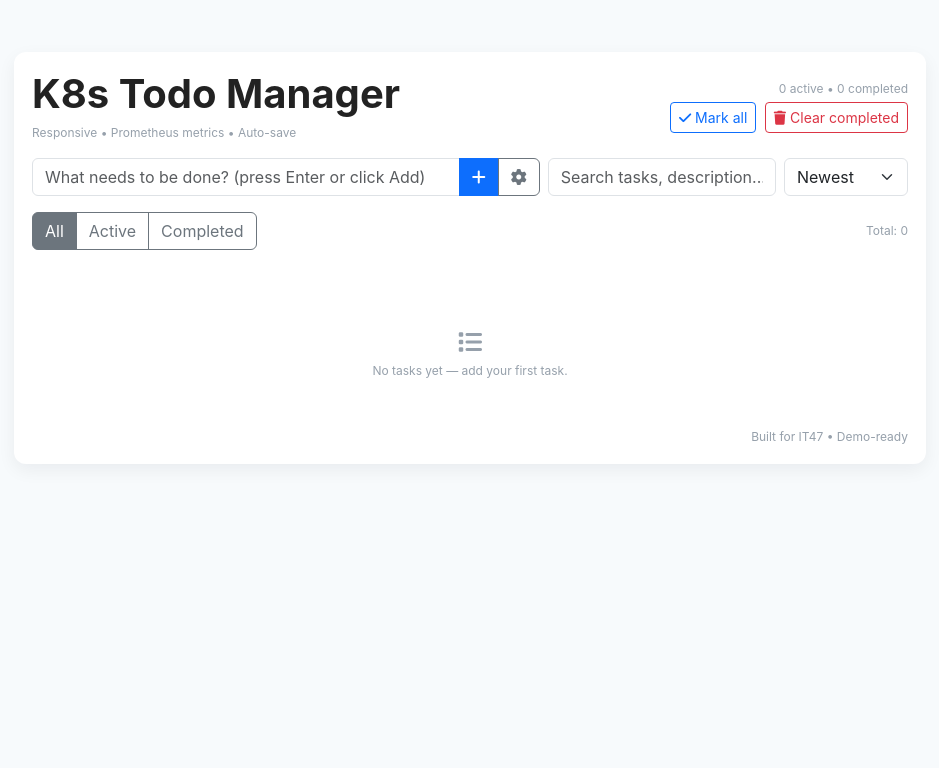
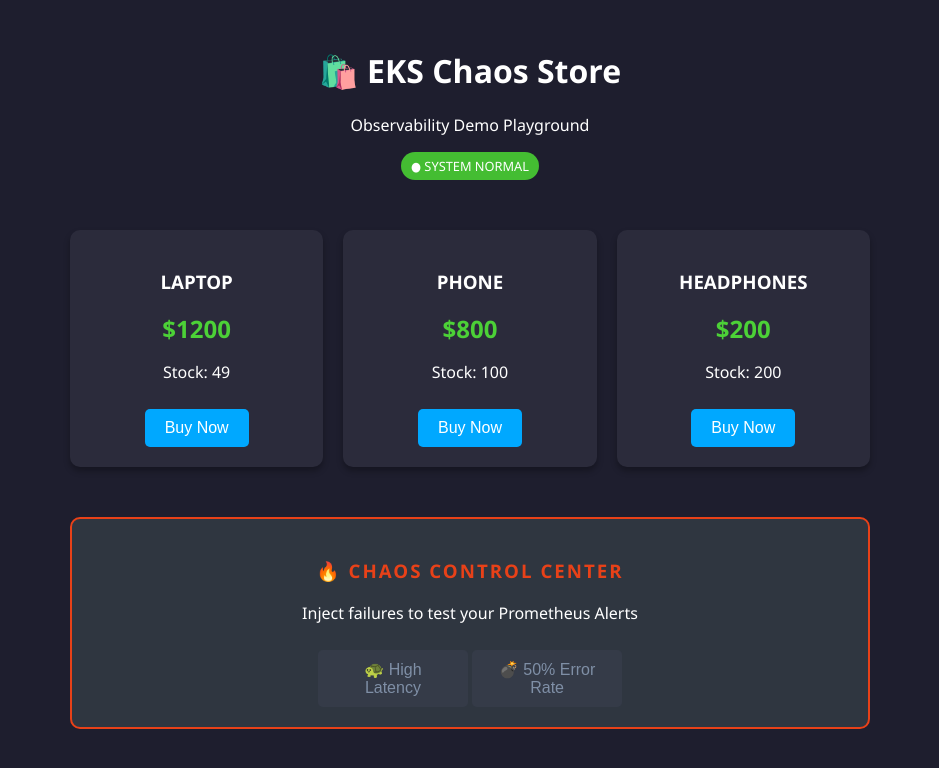
Before and after one commit to adi-25704/Kubernetes-Cluster-Monitoring-and-Alerting-using-Prometheus-and-Grafana-on-AWS-EKS, a Flask app: page / in a window 1280 px wide. Shown: the top 768 px of the page, without its empty margins (170-1109 px from the left). Run offline with Flask 3, Linux system fonts and the light colour scheme; data that the repository does not hold is empty.

Commit message:
Changed application from To-Do to chaos store

```diff
--- a/app.py
+++ b/app.py
@@ -1,194 +1,117 @@
-# app.py
-import json, os, threading, time
-from datetime import datetime
-from flask import Flask, request, jsonify, render_template, send_from_directory
-from prometheus_client import Counter, Histogram, generate_latest, CONTENT_TYPE_LATEST
+import time
+import random
+import threading
+import os
+from flask import Flask, render_template, jsonify, request
+from prometheus_client import Counter, Histogram, Gauge, generate_latest, CONTENT_TYPE_LATEST
 
-app = Flask(__name__, static_url_path="/static", template_folder="templates")
+app = Flask(__name__)
 
-DATA_FILE = os.environ.get("TASKS_FILE", "tasks.json")
-LOCK = threading.Lock()
+# --- METRICS ---
+HTTP_REQUESTS = Counter("http_requests_total", "Total HTTP Requests", ["method", "endpoint", "status"])
+REQUEST_LATENCY = Histogram("http_request_duration_seconds", "Request latency", ["endpoint"])
+SALES_TOTAL = Counter("sales_dollars_total", "Total sales in dollars")
+INVENTORY = Gauge("inventory_items", "Current items in stock", ["product"])
+ACTIVE_USERS = Gauge("active_users", "Fake active users count")
 
-# in-memory with load/save
-tasks = []
-task_id_counter = 1
+# --- CHAOS SETTINGS ---
+# We use these global flags to simulate bad behavior
+chaos_config = {
+    "latency": False,   # If True, requests will be slow
+    "error_rate": False # If True, 50% of requests will return 500
+}
 
-def load_data():
-    global tasks, task_id_counter
-    if os.path.exists(DATA_FILE):
-        with open(DATA_FILE, "r") as f:
-            try:
-                payload = json.load(f)
-                tasks = payload.get("tasks", [])
-                task_id_counter = payload.get("counter", 1)
-            except Exception:
-                tasks = []
-                task_id_counter = 1
-    else:
-        tasks = []
-        task_id_counter = 1
+# --- FAKE DATABASE ---
+products = {
+    "laptop": {"price": 1200, "stock": 50},
+    "phone": {"price": 800, "stock": 100},
+    "headphones": {"price": 200, "stock": 200}
+}
 
-def save_data():
-    with LOCK:
-        with open(DATA_FILE, "w") as f:
-            json.dump({"tasks": tasks, "counter": task_id_counter}, f, indent=2, default=str)
+# Initialize Metrics
+for p, data in products.items():
+    INVENTORY.labels(product=p).set(data["stock"])
 
-# --- Prometheus metrics ---
-REQS = Counter("todo_http_requests_total", "Total HTTP requests", ["method", "endpoint"])
-TASKS_CREATED = Counter("todo_tasks_created_total", "Total tasks created")
-TASKS_DELETED = Counter("todo_tasks_deleted_total", "Total tasks deleted")
-TASK_CREATE_TIME = Histogram("todo_task_creation_seconds", "Time spent creating task")
-TASK_DELETE_TIME = Histogram("todo_task_deletion_seconds", "Time spent deleting task")
+# --- BACKGROUND TRAFFIC GENERATOR ---
+def traffic_simulator():
+    """Simulates background user activity"""
+    while True:
+        try:
+            # Simulate active users fluctuating
+            ACTIVE_USERS.set(random.randint(50, 200))
 
-# load persisted data at startup
-load_data()
+            # Randomly simulate sales if not in error mode
+            if not chaos_config["error_rate"]:
+                p = random.choice(list(products.keys()))
+                products[p]["stock"] -= 1
+                if products[p]["stock"] < 0: products[p]["stock"] = 100 # Restock
+                INVENTORY.labels(product=p).set(products[p]["stock"])
+                SALES_TOTAL.inc(products[p]["price"])
 
-# --- helpers ---
-def now_iso():
-    return datetime.utcnow().isoformat() + "Z"
+        except Exception:
+            pass
+        time.sleep(2)
 
-def find_task(task_id):
-    for t in tasks:
-        if t.get("id") == task_id:
-            return t
-    return None
+# Start background thread
+t = threading.Thread(target=traffic_simulator)
+t.daemon = True
+t.start()
 
-# ------------------
-# Frontend
-# ------------------
+# --- ROUTES ---
+
 @app.route("/")
 def index():
-    REQS.labels(method="GET", endpoint="/").inc()
-    return render_template("index.html")
+    start = time.time()
+    status = 200
 
-# serve static explicitly if needed
-@app.route("/static/<path:p>")
-def static_files(p):
-    return send_from_directory("static", p)
+    # Simulate Latency
+    if chaos_config["latency"]:
+        time.sleep(random.uniform(1.0, 3.0))
 
-# --------------------------------
-# API endpoints
-# --------------------------------
-@app.route("/tasks", methods=["GET"])
-def get_tasks():
-    REQS.labels(method="GET", endpoint="/tasks").inc()
-    q = request.args.get("search", "").strip().lower()
-    sort = request.args.get("sort", "created_desc")
-    results = tasks.copy()
+    # Simulate Errors
+    if chaos_config["error_rate"] and random.random() < 0.5:
+        status = 500
+        HTTP_REQUESTS.labels(method="GET", endpoint="/", status=500).inc()
+        return render_template("index.html", error=True), 500
 
-    # filter
-    if q:
-        results = [t for t in results if q in t.get("title", "").lower() or q in t.get("description", "").lower()]
+    HTTP_REQUESTS.labels(method="GET", endpoint="/", status=200).inc()
+    REQUEST_LATENCY.labels(endpoint="/").observe(time.time() - start)
+    return render_template("index.html", products=products, chaos=chaos_config)
 
-    # sort
-    if sort == "due_asc":
-        results.sort(key=lambda x: (x.get("due_date") is None, x.get("due_date") or ""), reverse=False)
-    elif sort == "priority_desc":
-        order = {"high": 2, "medium": 1, "low": 0}
-        results.sort(key=lambda x: order.get(x.get("priority", "medium"), 1), reverse=True)
-    else:  # created_desc
-        results.sort(key=lambda x: x.get("created_at", ""), reverse=True)
+@app.route("/buy/<product>", methods=["POST"])
+def buy(product):
+    start = time.time()
 
-    return jsonify(results)
+    # Chaos Logic
+    if chaos_config["error_rate"]:
+        HTTP_REQUESTS.labels(method="POST", endpoint="/buy", status=500).inc()
+        return jsonify({"error": "Payment Gateway Failed"}), 500
 
-@app.route("/tasks", methods=["POST"])
-@TASK_CREATE_TIME.time()
-def create_task():
-    global task_id_counter
-    REQS.labels(method="POST", endpoint="/tasks").inc()
-    data = request.json or {}
-    title = (data.get("title") or "").strip()
-    if not title:
-        return jsonify({"error": "Title is required"}), 400
+    if product in products:
+        SALES_TOTAL.inc(products[product]["price"])
+        products[product]["stock"] -= 1
+        INVENTORY.labels(product=product).set(products[product]["stock"])
 
-    with LOCK:
-        task = {
-            "id": task_id_counter,
-            "title": title,
-            "description": (data.get("description") or "").strip(),
-            "completed": False,
-            "due_date": data.get("due_date") or None,
-            "priority": data.get("priority") or "medium",
-            "created_at": now_iso()
-        }
-        tasks.append(task)
-        task_id_counter += 1
-        save_data()
+        HTTP_REQUESTS.labels(method="POST", endpoint="/buy", status=200).inc()
+        REQUEST_LATENCY.labels(endpoint="/buy").observe(time.time() - start)
+        return jsonify({"status": "purchased", "price": products[product]["price"]})
 
-    TASKS_CREATED.inc()
-    return jsonify(task), 201
+    return jsonify({"error": "Not found"}), 404
 
-@app.route("/tasks/<int:task_id>", methods=["PUT"])
-def update_task(task_id):
-    REQS.labels(method="PUT", endpoint="/tasks/<id>").inc()
-    data = request.json or {}
-    with LOCK:
-        t = find_task(task_id)
-        if not t:
-            return jsonify({"error": "Task not found"}), 404
-        # update fields if present
-        if "title" in data:
-            title = (data.get("title") or "").strip()
-            if not title:
-                return jsonify({"error": "Title cannot be empty"}), 400
-            t["title"] = title
-        if "description" in data:
-            t["description"] = (data.get("description") or "").strip()
-        if "completed" in data:
-            t["completed"] = bool(data.get("completed"))
-        if "priority" in data:
-            t["priority"] = data.get("priority") or "medium"
-        if "due_date" in data:
-            t["due_date"] = data.get("due_date") or None
-        save_data()
-        return jsonify(t)
+# --- API TO CONTROL CHAOS ---
+@app.route("/api/chaos/<type>/<action>", methods=["POST"])
+def set_chaos(type, action):
+    if type in chaos_config:
+        chaos_config[type] = (action == "on")
+    return jsonify(chaos_config)
 
-@app.route("/tasks/<int:task_id>", methods=["DELETE"])
-@TASK_DELETE_TIME.time()
-def delete_task(task_id):
-    REQS.labels(method="DELETE", endpoint="/tasks/<id>").inc()
-    global tasks
-    with LOCK:
-        before = len(tasks)
-        tasks = [t for t in tasks if t.get("id") != task_id]
-        if len(tasks) < before:
-            TASKS_DELETED.inc()
-            save_data()
-            return jsonify({"message": "Task deleted"})
-    return jsonify({"error": "Task not found"}), 404
-
-# Clear completed tasks
-@app.route("/tasks/clear_completed", methods=["POST"])
-def clear_completed():
-    REQS.labels(method="POST", endpoint="/tasks/clear_completed").inc()
-    global tasks
-    with LOCK:
-        tasks = [t for t in tasks if not t.get("completed")]
-        save_data()
-    return jsonify({"message": "Cleared completed"}), 200
-
-# Mark all complete/undo
-@app.route("/tasks/mark_all", methods=["POST"])
-def mark_all():
-    REQS.labels(method="POST", endpoint="/tasks/mark_all").inc()
-    data = request.json or {}
-    value = bool(data.get("completed", True))
-    with LOCK:
-        for t in tasks:
-            t["completed"] = value
-        save_data()
-    return jsonify({"message": "Updated all"}), 200
-
-# Prometheus metrics endpoint
 @app.route("/metrics")
 def metrics():
     return generate_latest(), 200, {"Content-Type": CONTENT_TYPE_LATEST}
 
-# health
 @app.route("/health")
 def health():
     return jsonify({"status": "ok"}), 200
 
 if __name__ == "__main__":
-    # run for local dev; production should use gunicorn
-    app.run(host="0.0.0.0", port=int(os.environ.get("PORT", 5000)))
+    app.run(host="0.0.0.0", port=5000)
--- a/templates/index.html
+++ b/templates/index.html
@@ -1,147 +1,83 @@
-<!doctype html>
+<!DOCTYPE html>
 <html lang="en">
-  <head>
-    <meta charset="utf-8" />
-    <meta name="viewport" content="width=device-width, initial-scale=1" />
-    <title>K8s Todo Manager — IT47</title>
+<head>
+    <meta charset="UTF-8">
+    <meta name="viewport" content="width=device-width, initial-scale=1.0">
+    <title>EKS Chaos Store</title>
+    <style>
+        body { font-family: 'Segoe UI', Tahoma, Geneva, Verdana, sans-serif; background-color: #1e1e2e; color: #fff; text-align: center; padding: 20px; }
+        .container { max-width: 800px; margin: 0 auto; }
+        .grid { display: grid; grid-template-columns: repeat(3, 1fr); gap: 20px; margin-top: 30px; }
+        .card { background: #2b2b3b; padding: 20px; border-radius: 10px; box-shadow: 0 4px 6px rgba(0,0,0,0.3); }
+        .price { color: #4cd137; font-size: 1.5em; font-weight: bold; }
+        .btn { padding: 10px 20px; border: none; border-radius: 5px; cursor: pointer; font-size: 1em; margin-top: 10px; transition: 0.2s; }
+        .btn-buy { background: #00a8ff; color: white; }
+        .btn-buy:hover { background: #0097e6; }
 
-    <!-- Bootstrap 5 CSS -->
-    <link href="https://cdn.jsdelivr.net/npm/bootstrap@5.3.2/dist/css/bootstrap.min.css" rel="stylesheet">
-    <!-- Font Awesome -->
-    <link rel="stylesheet" href="https://cdnjs.cloudflare.com/ajax/libs/font-awesome/6.4.0/css/all.min.css">
+        .chaos-panel { margin-top: 50px; padding: 20px; border: 2px solid #e84118; border-radius: 10px; background: #2f3640; }
+        .chaos-title { color: #e84118; text-transform: uppercase; letter-spacing: 2px; }
+        .btn-chaos { background: #353b48; color: #7f8fa6; width: 150px; }
+        .btn-chaos.active { background: #e84118; color: white; box-shadow: 0 0 10px #e84118; }
 
-    <style>
-      :root{
-        --primary: #0d6efd;
-        --accent: #6610f2;
-        --muted: #6c757d;
-        --card-bg: #ffffff;
-        --app-bg: #f7fafc;
-      }
-      body { background: var(--app-bg); color: #222; font-family: Inter, system-ui, -apple-system, "Segoe UI", Roboto, "Helvetica Neue", Arial; }
-      .app-container { max-width: 960px; margin: 28px auto; padding: 24px; }
-      .app-card { background: var(--card-bg); border-radius: 12px; box-shadow: 0 6px 18px rgba(16,24,40,0.06); padding: 18px; }
-      h1 { font-weight: 700; margin-bottom: 6px; }
-      .muted { color: var(--muted); }
-      .task-item { transition: background .12s ease; }
-      .task-item:hover { background: rgba(13,110,253,0.03); }
-      .priority-low { color: #28a745; font-weight:600; }
-      .priority-medium { color: #ff9900; font-weight:600; }
-      .priority-high { color: #e55353; font-weight:700; }
-      .due-soon { background: linear-gradient(90deg, rgba(255,243,205,0.4), transparent); }
-      .task-title.completed { text-decoration: line-through; color: #93a3b8; }
-      .small-muted { font-size: 12px; color: #96a0ab; }
-      @media (max-width: 576px) {
-        .task-meta { display:block; margin-top:6px; }
-      }
+        .status-badge { display: inline-block; padding: 5px 10px; border-radius: 15px; font-size: 0.8em; margin-bottom: 20px; }
+        .status-ok { background: #44bd32; }
+        .status-err { background: #c23616; }
     </style>
-  </head>
-  <body>
-    <main class="app-container">
-      <div class="app-card">
-        <div class="d-flex align-items-center justify-content-between mb-3">
-          <div>
-            <h1>K8s Todo Manager</h1>
-            <div class="small-muted">Responsive • Prometheus metrics • Auto-save</div>
-          </div>
-          <div class="text-end">
-            <div id="counts" class="mb-1 small-muted">Loading...</div>
-            <div>
-              <button id="btn-mark-all" class="btn btn-outline-primary btn-sm me-1"><i class="fa fa-check"></i> Mark all</button>
-              <button id="btn-clear-completed" class="btn btn-outline-danger btn-sm"><i class="fa fa-trash"></i> Clear completed</button>
+</head>
+<body>
+    <div class="container">
+        <h1>🛍️ EKS Chaos Store</h1>
+        <p>Observability Demo Playground</p>
+
+        {% if error %}
+        <div class="status-badge status-err">⚠️ SYSTEM ERROR (500)</div>
+        {% else %}
+        <div class="status-badge status-ok">● SYSTEM NORMAL</div>
+        {% endif %}
+
+        <div class="grid">
+            {% for name, data in products.items() %}
+            <div class="card">
+                <h3>{{ name|upper }}</h3>
+                <div class="price">${{ data.price }}</div>
+                <p>Stock: {{ data.stock }}</p>
+                <button class="btn btn-buy" onclick="buy('{{ name }}')">Buy Now</button>
             </div>
-          </div>
+            {% endfor %}
         </div>
 
-        <!-- Add / Search Row -->
-        <div class="row g-2 mb-3">
-          <div class="col-12 col-md-7">
-            <div class="input-group">
-              <input id="task-input" type="text" class="form-control" placeholder="What needs to be done? (press Enter or click Add)" aria-label="task">
-              <button class="btn btn-primary" id="add-task-btn" title="Add task"><i class="fa fa-plus"></i></button>
-              <button class="btn btn-outline-secondary" id="open-advanced-btn" title="Advanced"><i class="fa fa-gear"></i></button>
-            </div>
-          </div>
+        <div class="chaos-panel">
+            <h3 class="chaos-title">🔥 Chaos Control Center</h3>
+            <p>Inject failures to test your Prometheus Alerts</p>
 
-          <div class="col-12 col-md-5">
-            <div class="d-flex gap-2">
-              <input id="search-input" class="form-control" placeholder="Search tasks, description..." />
-              <select id="sort-select" class="form-select w-auto">
-                <option value="created_desc">Newest</option>
-                <option value="due_asc">Due Soon</option>
-                <option value="priority_desc">Priority</option>
-              </select>
-            </div>
-          </div>
+            <button id="btn-latency" class="btn btn-chaos {% if chaos.latency %}active{% endif %}" onclick="toggleChaos('latency')">
+                🐢 High Latency
+            </button>
+
+            <button id="btn-error" class="btn btn-chaos {% if chaos.error_rate %}active{% endif %}" onclick="toggleChaos('error')">
+                💣 50% Error Rate
+            </button>
         </div>
-
-        <!-- Filters -->
-        <div class="mb-3 d-flex flex-wrap gap-2 align-items-center">
-          <div class="btn-group" role="group">
-            <button class="btn btn-outline-secondary filter-btn active" data-filter="all">All</button>
-            <button class="btn btn-outline-secondary filter-btn" data-filter="active">Active</button>
-            <button class="btn btn-outline-secondary filter-btn" data-filter="completed">Completed</button>
-          </div>
-          <div class="ms-auto small-muted">Total: <span id="total-count">0</span></div>
-        </div>
-
-        <!-- Task list -->
-        <ul id="task-list" class="list-group mb-3"></ul>
-
-        <!-- Empty state -->
-        <div id="empty-state" class="text-center py-5 small-muted" style="display:none">
-          <i class="fa fa-list fa-2x mb-2"></i>
-          <div>No tasks yet — add your first task.</div>
-        </div>
-
-        <footer class="small-muted text-end">Built for IT47 • Demo-ready</footer>
-      </div>
-    </main>
-
-    <!-- Edit / Advanced Modal -->
-    <div class="modal fade" id="task-modal" tabindex="-1" aria-hidden="true">
-      <div class="modal-dialog modal-dialog-centered">
-        <form id="task-form" class="modal-content">
-          <div class="modal-header">
-            <h5 class="modal-title" id="modal-title">Add Task</h5>
-            <button type="button" class="btn-close" data-bs-dismiss="modal" aria-label="Close"></button>
-          </div>
-          <div class="modal-body">
-            <input type="hidden" id="task-id">
-            <div class="mb-2">
-              <label class="form-label">Title</label>
-              <input id="modal-title-input" class="form-control" required maxlength="250" />
-            </div>
-            <div class="mb-2">
-              <label class="form-label">Description</label>
-              <textarea id="modal-desc-input" class="form-control" rows="2" maxlength="800"></textarea>
-            </div>
-            <div class="row g-2">
-              <div class="col-6">
-                <label class="form-label">Due date</label>
-                <input id="modal-due-input" type="date" class="form-control" />
-              </div>
-              <div class="col-6">
-                <label class="form-label">Priority</label>
-                <select id="modal-priority-input" class="form-select">
-                  <option value="low">Low</option>
-                  <option value="medium" selected>Medium</option>
-                  <option value="high">High</option>
-                </select>
-              </div>
-            </div>
-            <div class="mt-2 small-muted">Tip: Click a task title to edit quickly.</div>
-          </div>
-          <div class="modal-footer">
-            <button type="button" class="btn btn-secondary" data-bs-dismiss="modal">Cancel</button>
-            <button id="modal-save-btn" type="submit" class="btn btn-primary">Save</button>
-          </div>
-        </form>
-      </div>
     </div>
 
-    <!-- Bootstrap & scripts -->
-    <script src="https://cdn.jsdelivr.net/npm/bootstrap@5.3.2/dist/js/bootstrap.bundle.min.js"></script>
-    <script src="/static/scripts.js" defer></script>
-  </body>
+    <script>
+        function buy(item) {
+            fetch(`/buy/${item}`, {method: 'POST'})
+                .then(res => {
+                    if(res.ok) location.reload();
+                    else alert("Transaction Failed! (Check Grafana)");
+                })
+                .catch(err => alert("Network Error"));
+        }
+
+        function toggleChaos(type) {
+            const btn = document.getElementById(`btn-${type}`);
+            const action = btn.classList.contains('active') ? 'off' : 'on';
+
+            fetch(`/api/chaos/${type}/${action}`, {method: 'POST'})
+                .then(res => res.json())
+                .then(data => location.reload());
+        }
+    </script>
+</body>
 </html>
```
